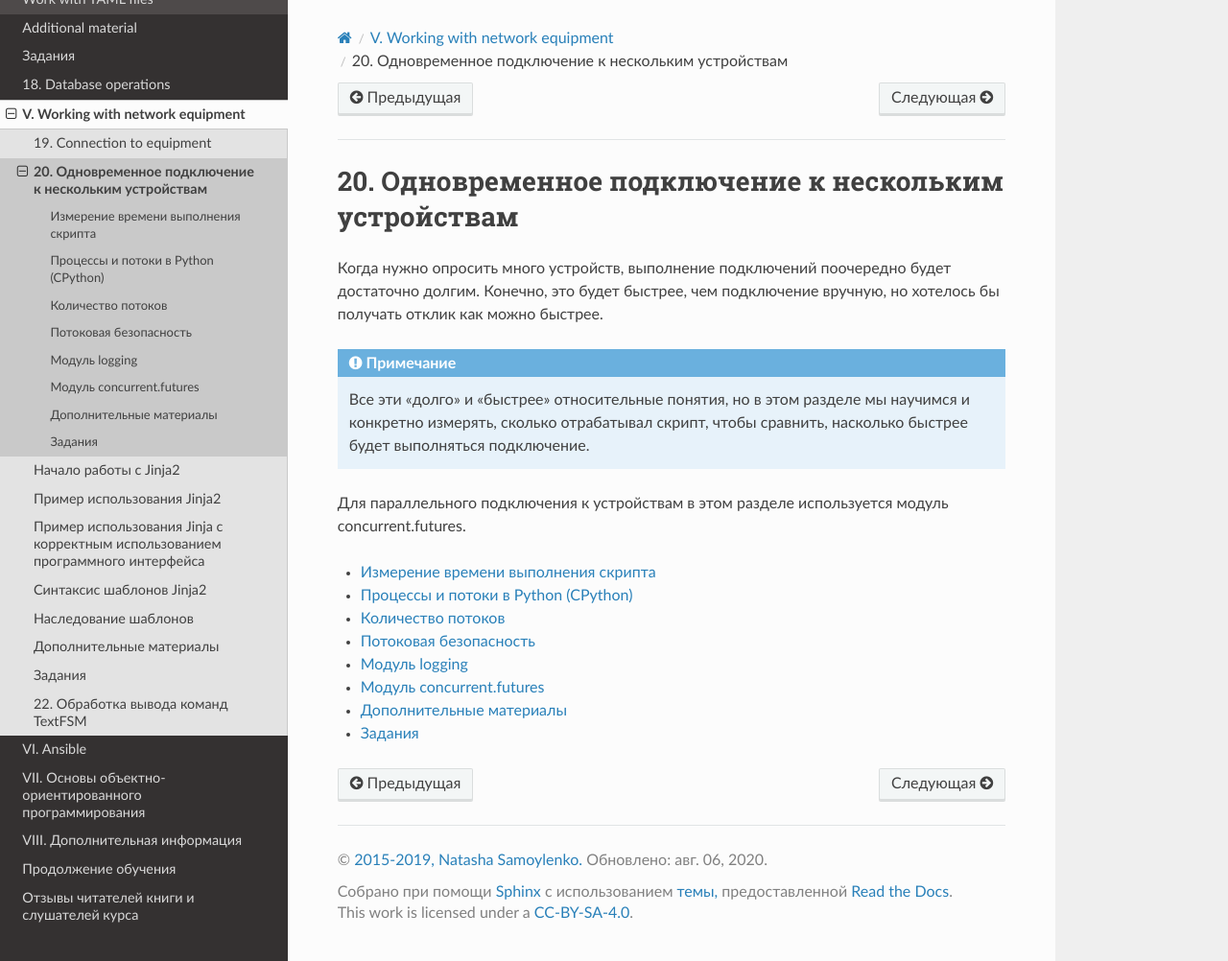
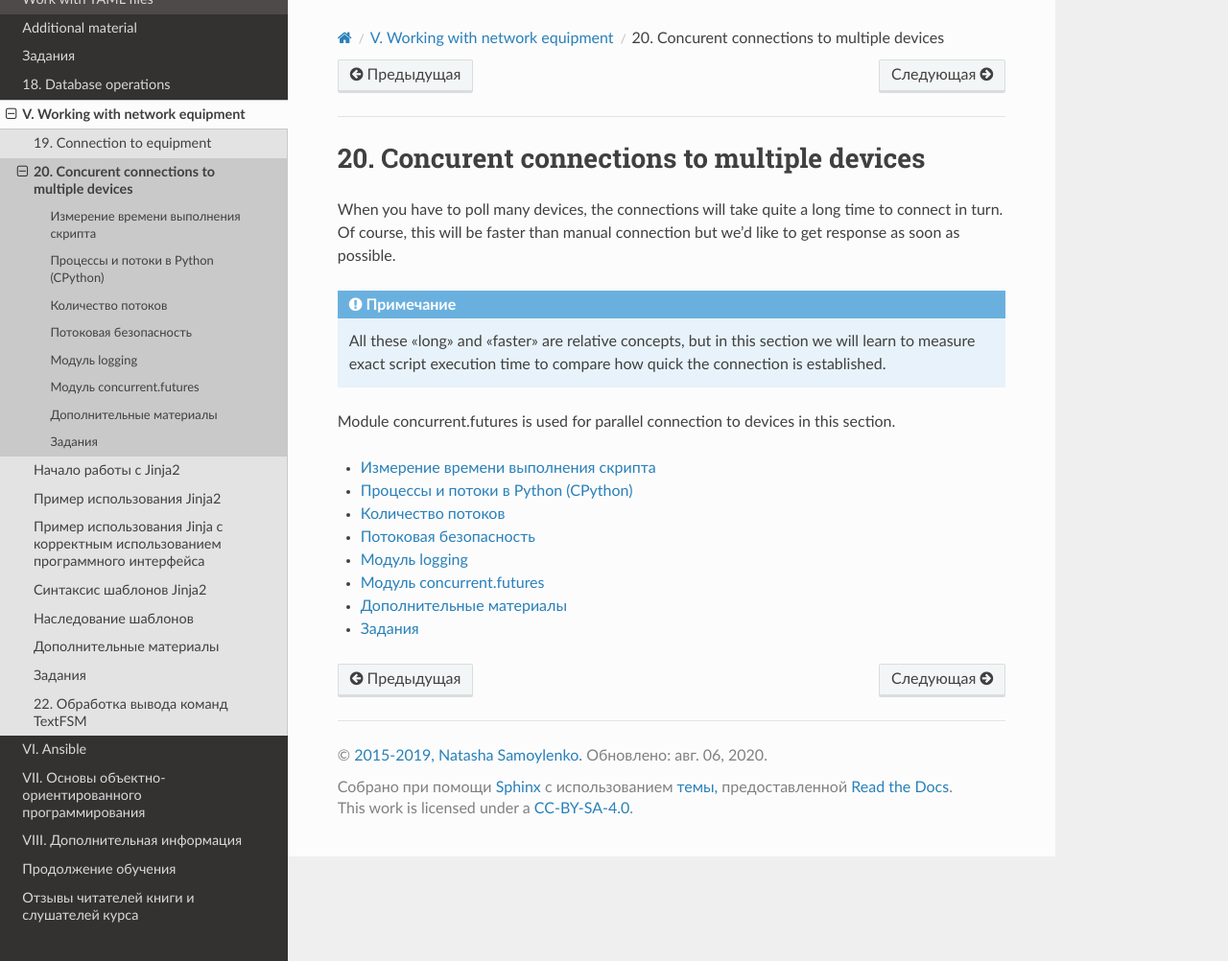
Before and after one commit to Aidar5/nattoeng, a Sphinx documentation site: the page built from docs/source/book/20_concurrent_connections/index.rst, in a window 1280 px wide and 1002 px high. Shown: the whole window at 96% size. Built offline with Sphinx 7.4.7 and the Read the Docs theme 2.0.0, drawn with Linux system fonts in a browser that asks for light colours; pages that are not in the unit, such as notebooks, are missing from menus.

Commit message:
Update index.rst

```diff
--- a/docs/source/book/20_concurrent_connections/index.rst
+++ b/docs/source/book/20_concurrent_connections/index.rst
@@ -4,21 +4,16 @@
 
 .. _concurrent_connections_index:
 
-20. Одновременное подключение к нескольким устройствам
+20. Concurent connections to multiple devices
 ======================================================
 
-Когда нужно опросить много устройств, выполнение подключений поочередно
-будет достаточно долгим. Конечно, это будет быстрее, чем подключение
-вручную, но хотелось бы получать отклик как можно быстрее.
+When you have to poll many devices, the connections will take quite a long time to connect in turn. Of course, this will be faster than manual connection but we’d like to get response as soon as possible.
 
 .. note::
 
-    Все эти "долго" и "быстрее" относительные понятия, но в этом разделе
-    мы научимся и конкретно измерять, сколько отрабатывал скрипт, чтобы
-    сравнить, насколько быстрее будет выполняться подключение.
+    All these "long" and "faster" are relative concepts, but in this section we will learn to measure exact script execution time to compare how quick the connection is established.
 
-Для параллельного подключения к устройствам в этом разделе используется
-модуль concurrent.futures.
+Module concurrent.futures is used for parallel connection to devices in this section.
 
 .. toctree::
    :maxdepth: 1
```
